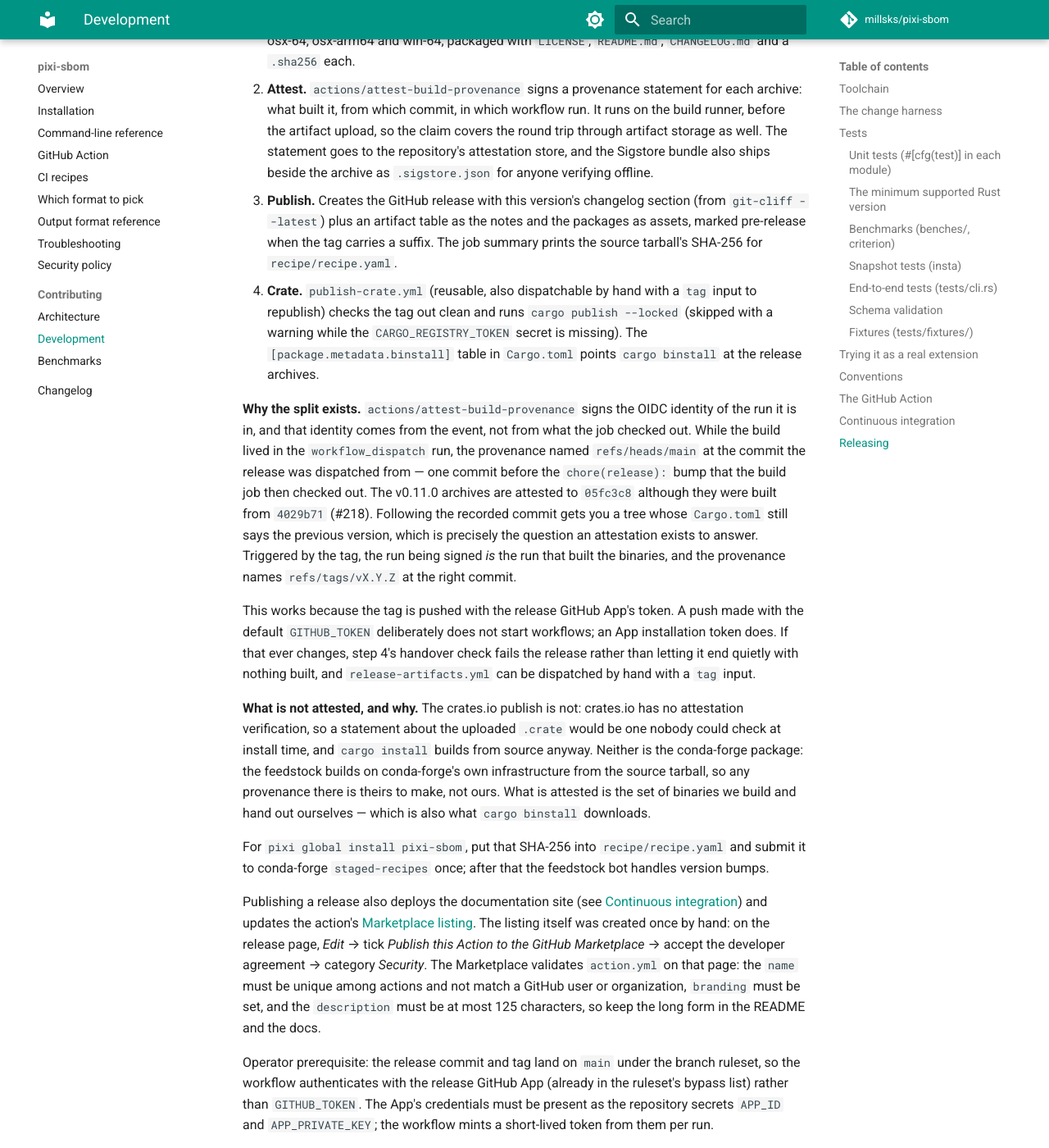
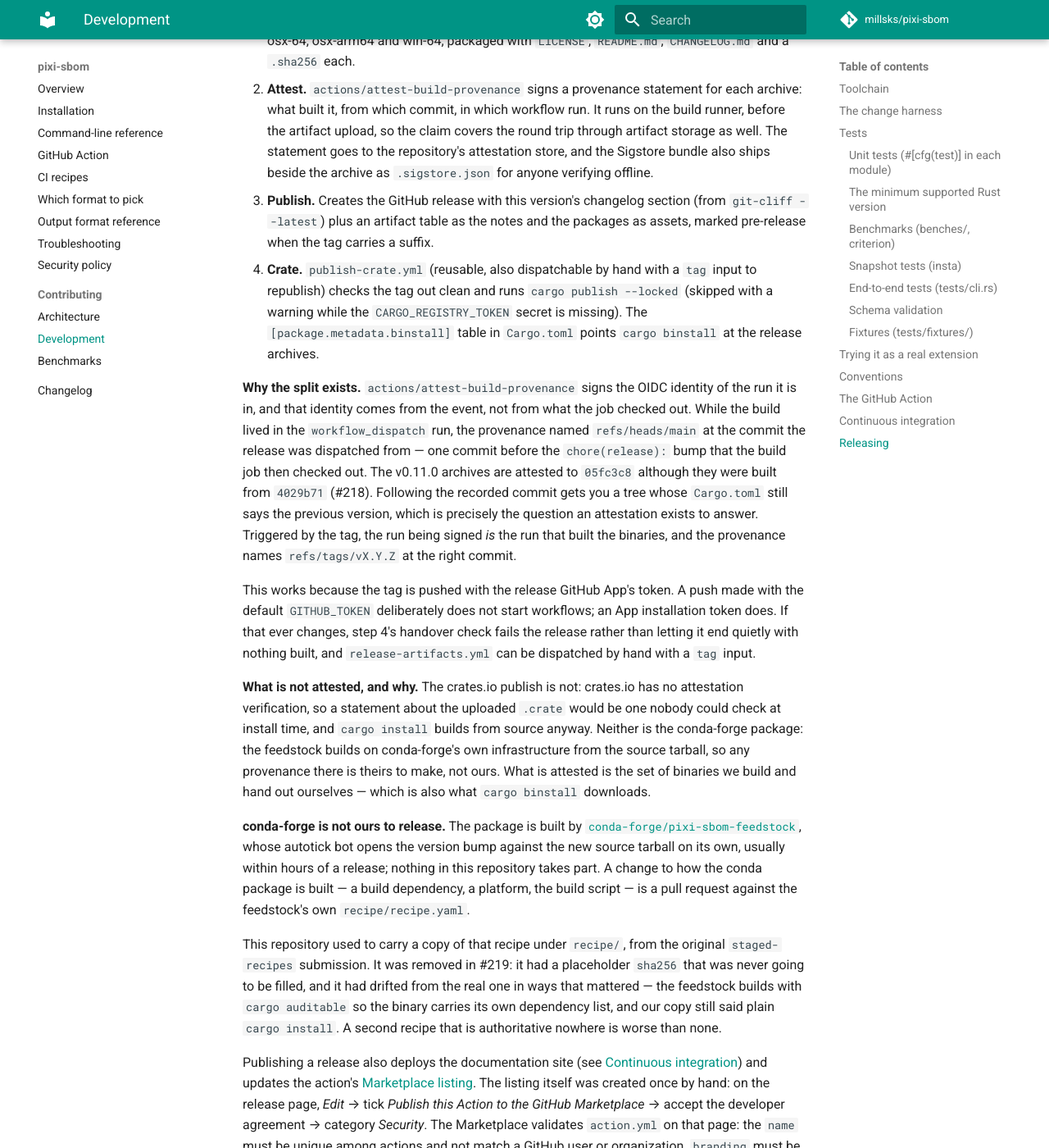
Before and after one commit to aesir-oss/pixi-sbom, an MkDocs documentation site: the page built from docs/development.md, in a window 1280 px wide and 1400 px high, scrolled down 8871 px. Shown: the whole window at 82% size. Built offline with MkDocs 1.6.1 and Material for MkDocs 9.7.7, drawn with Linux system fonts in a browser that asks for light colours; comment, search, counter and statistics services are not loaded; the version menu is left out; some of the changed text lies outside the part shown.

Commit message:
chore: drop recipe/, which the feedstock made redundant (#219) (#221)
recipe/recipe.yaml was the starting point for the conda-forge staged-recipes submission.
That submission happened. conda-forge/pixi-sbom-feedstock now carries 0.11.0 with the right
digest, put there by the autotick bot within hours of the release and with nothing in this
repository taking part.

The zeroed sha256 was the visible problem. The real one is that the copy had drifted from
the recipe that actually builds the package, in a way that mattered: the feedstock builds
with `cargo auditable` so the binary carries its own dependency list, and handles Windows
prefixes. Our copy still said plain `cargo install`, unix-only, with openssl and pkg-config
host dependencies the feedstock does not list. Anyone reading it would have concluded the
conda package is built without audit data. A second recipe that is authoritative nowhere is
worse than no recipe at all.

Also removes the ceremony that maintained it: the version sed and the git add in release.yml,
the "Source tarball SHA-256 for recipe/recipe.yaml" line in the release summary — which was
an instruction to hand-edit a file nobody edited — and the Cargo.toml exclude entry. The
summary now says what actually happens next, which is that the bot takes it from here.

docs/development.md points at the feedstock and says a recipe change is a pull request
against it, not against this repository.


Claude-Session: https://claude.ai/code/session_01WCSL7mYk3kx1zpjZipKBnE

Co-authored-by: Claude Opus 5 (1M context) <noreply@anthropic.com>

```diff
--- a/Cargo.toml
+++ b/Cargo.toml
@@ -29,7 +29,6 @@ exclude = [
   "mkdocs_hooks.py",
   "pixi.lock",
   "pixi.toml",
-  "recipe/",
   "site/",
   "tests/",
 ]
--- a/docs/development.md
+++ b/docs/development.md
@@ -265,8 +265,7 @@ What the two do, in order:
 1. **Version and guard.** Finds the latest `v*` tag, computes the next version, and exits quietly (no release) if
    nothing changed on `main` since that tag. Validates the version and refuses to reuse an existing tag unless
    `force_recreate` is set.
-2. **Bump.** Writes the version into `Cargo.toml`, `Cargo.lock` (via `cargo update --workspace`), `pixi.toml` and
-   `recipe/recipe.yaml`.
+2. **Bump.** Writes the version into `Cargo.toml`, `Cargo.lock` (via `cargo update --workspace`) and `pixi.toml`.
 3. **Gate.** Runs `pixi run ci` on the bumped tree; a red gate stops the release before anything is pushed.
 4. **Changelog.** Regenerates `CHANGELOG.md` with `git-cliff --tag vX.Y.Z` (`cliff.toml`), commits the bump and
    changelog as `chore(release): vX.Y.Z`, tags that commit, and pushes both to `main`. It then waits until
@@ -282,8 +281,7 @@ What the two do, in order:
    the round trip through artifact storage as well. The statement goes to the repository's attestation store, and
    the Sigstore bundle also ships beside the archive as `.sigstore.json` for anyone verifying offline.
 7. **Publish.** Creates the GitHub release with this version's changelog section (from `git-cliff --latest`) plus an
-   artifact table as the notes and the packages as assets, marked pre-release when the tag carries a suffix. The job
-   summary prints the source tarball's SHA-256 for `recipe/recipe.yaml`.
+   artifact table as the notes and the packages as assets, marked pre-release when the tag carries a suffix.
 8. **Crate.** `publish-crate.yml` (reusable, also dispatchable by hand with a `tag` input to republish) checks the
    tag out clean and runs `cargo publish --locked` (skipped with a warning while the `CARGO_REGISTRY_TOKEN` secret
    is missing). The `[package.metadata.binstall]` table in `Cargo.toml` points `cargo binstall` at the release
@@ -309,8 +307,16 @@ from source anyway. Neither is the conda-forge package: the feedstock builds on
 from the source tarball, so any provenance there is theirs to make, not ours. What is attested is the set of
 binaries we build and hand out ourselves — which is also what `cargo binstall` downloads.
 
-For `pixi global install pixi-sbom`, put that SHA-256 into `recipe/recipe.yaml` and submit it to conda-forge
-`staged-recipes` once; after that the feedstock bot handles version bumps.
+**conda-forge is not ours to release.** The package is built by
+[`conda-forge/pixi-sbom-feedstock`](https://github.com/conda-forge/pixi-sbom-feedstock), whose autotick bot opens the
+version bump against the new source tarball on its own, usually within hours of a release; nothing in this repository
+takes part. A change to how the conda package is built — a build dependency, a platform, the build script — is a pull
+request against the feedstock's own `recipe/recipe.yaml`.
+
+This repository used to carry a copy of that recipe under `recipe/`, from the original `staged-recipes` submission. It
+was removed in #219: it had a placeholder `sha256` that was never going to be filled, and it had drifted from the real
+one in ways that mattered — the feedstock builds with `cargo auditable` so the binary carries its own dependency list,
+and our copy still said plain `cargo install`. A second recipe that is authoritative nowhere is worse than none.
 
 Publishing a release also deploys the documentation site (see [Continuous integration](#continuous-integration)) and
 updates the action's [Marketplace listing](https://github.com/marketplace/actions/pixi-sbom). The listing itself was
```
Also changed, not shown: 3 other files.
